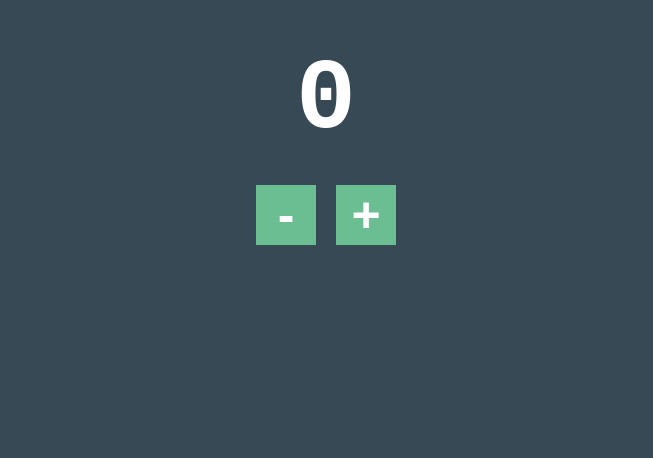
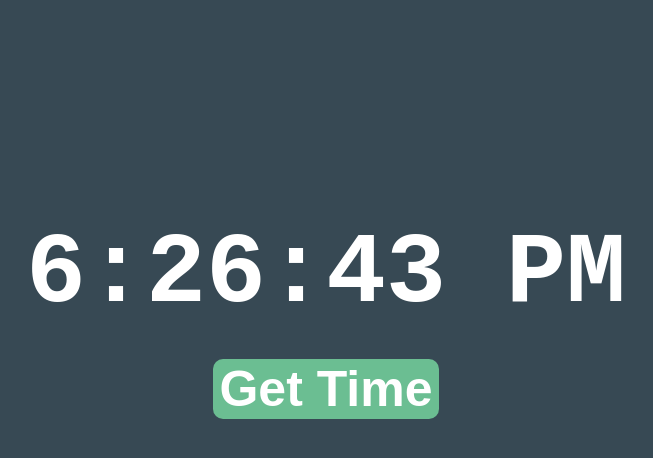
Before and after one commit to ashenafiab/react-app-training, a React (Create React App) app: page / in a window 1280 px wide. Shown: the part 136-594 px from the top of the page, without its empty margins (314-967 px from the left). Built offline with nearby package versions, Linux system fonts and the light colour scheme.

Commit message:
useState Hook Practice

```diff
--- a/public/styles.css
+++ b/public/styles.css
@@ -2,7 +2,7 @@ body {
   font: normal 14px/100% "Andale Mono", AndaleMono, monospace;
   color: #fff;
   padding: 50px;
-  width: 300px;
+  width: auto;
   margin: 0 auto;
   background-color: #374954;
   text-align: center;
@@ -13,14 +13,15 @@ h1 {
 }
 
 .container {
-  margin: 60% auto;
+  margin: 30% auto;
 }
 
 button {
-  display: inline-block;
+  display: inline;
   background-color: #6bbe92;
   border: 0;
-  width: 60px;
+  border-radius: 10px;
+  box-shadow: 5px;
   margin: 10px;
   text-align: center;
   color: #fff;
--- a/src/components/App.jsx
+++ b/src/components/App.jsx
@@ -1,22 +1,20 @@
 import React from "react";
 
 function App() {
-// one react hooks example ; useState
-  var [count, setCount] = React.useState(0);
+  const now = new Date().toLocaleTimeString();
+  const [time, setTime] = React.useState(now);
+  setInterval(updateTime, 1000);
 
-  function decrease() {
-    setCount(count - 1);
-  }
-
-  function increase() {
-    setCount(count + 1);
+  function updateTime() {
+    const newTime = new Date().toLocaleTimeString();
+    setTime(newTime);
+    //   console.log(newTime);
   }
 
   return (
     <div className="container">
-      <h1>{count}</h1>
-      <button onClick={decrease}>-</button>
-      <button onClick={increase}>+</button>
+      <h1>{time}</h1>
+      <button onClick={updateTime}>Get Time</button>
     </div>
   );
 }
```
Also changed, not shown: src/index.js (+8 -0 lines).
